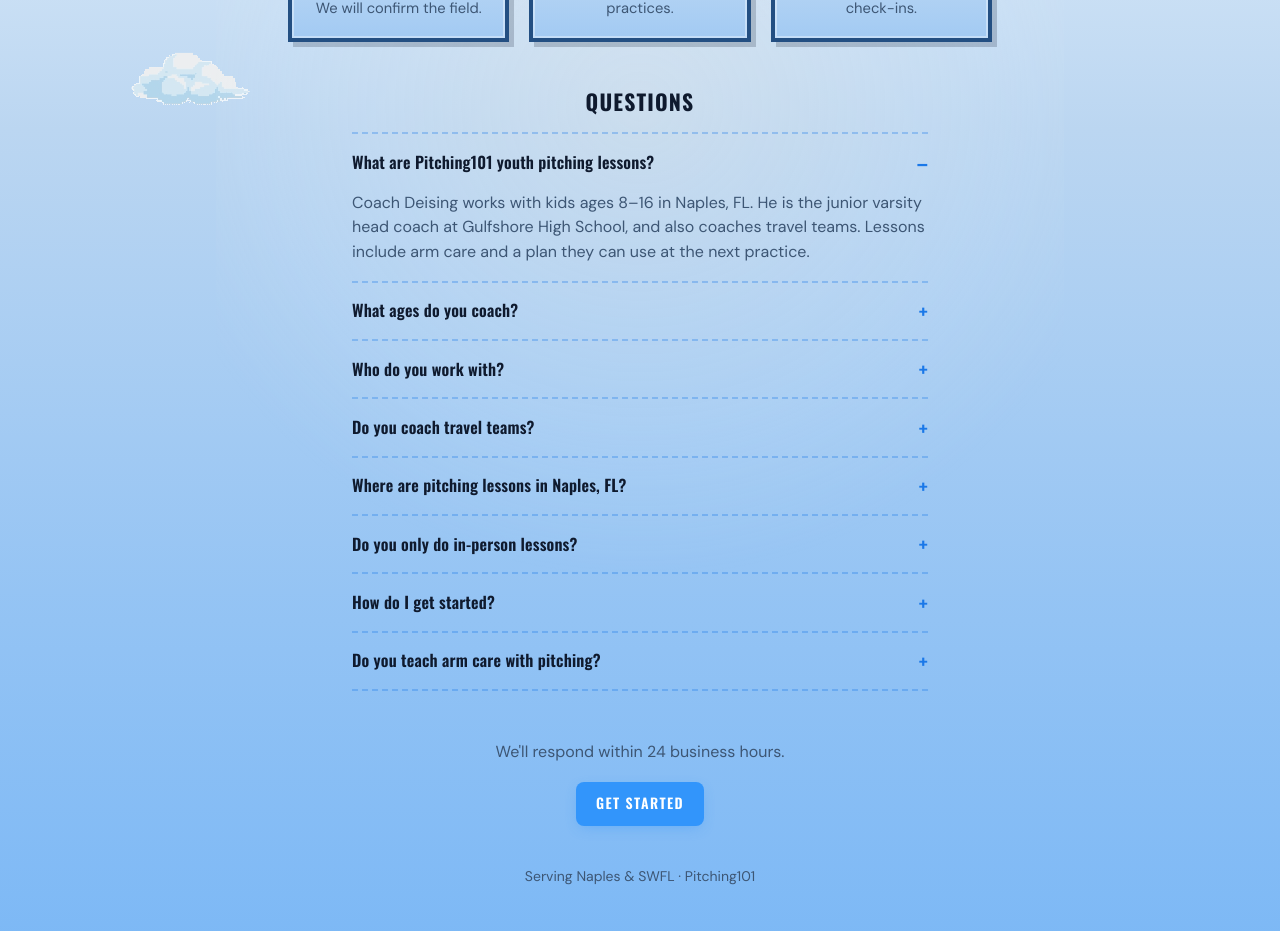
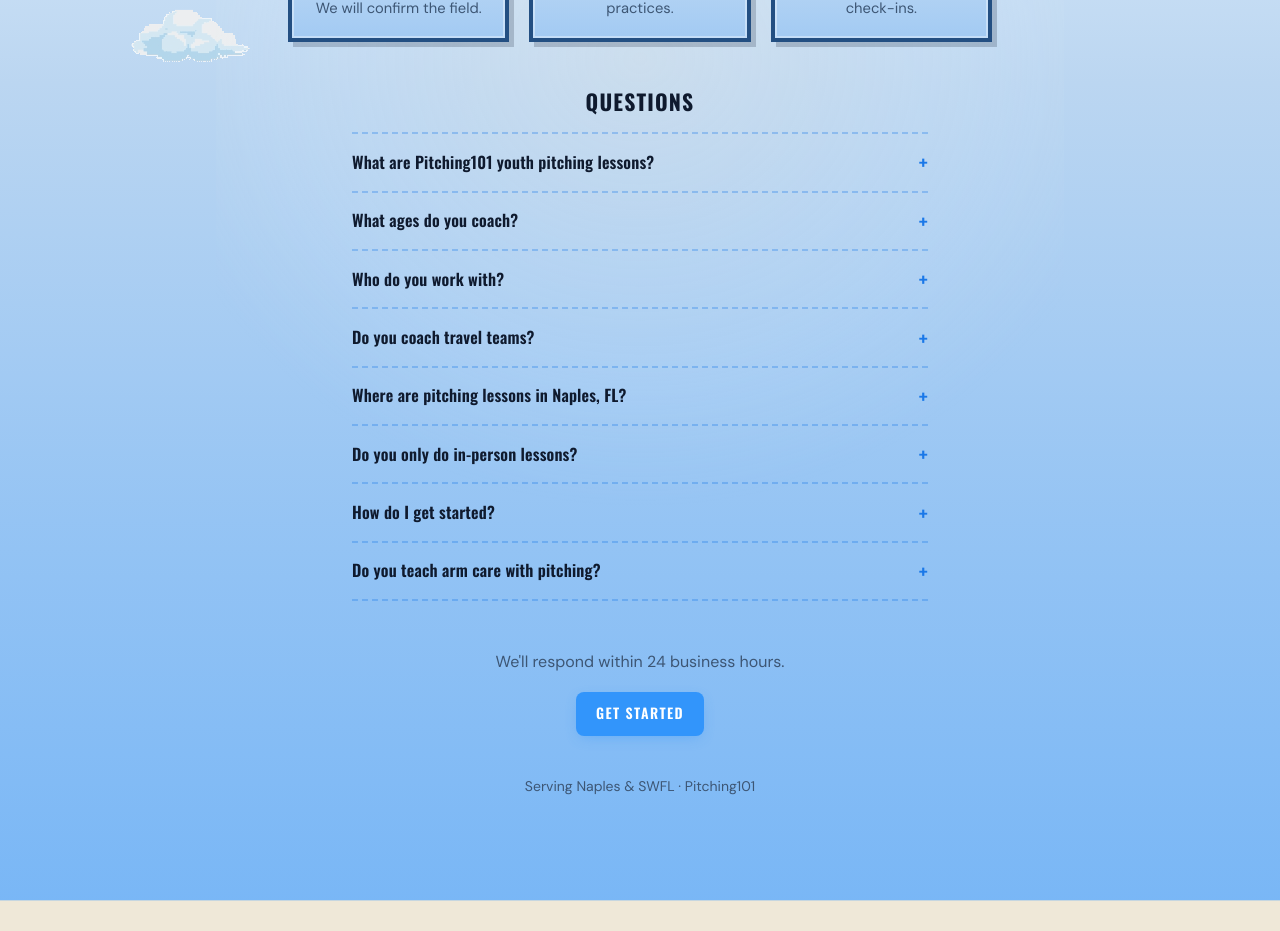
Before and after one commit to Pitching101/pitching101-web, a Next.js app: page /naples-fl-pitching-lessons in a window 1280 px wide. Shown: the part 860-1791 px from the top of the page. Built offline with nearby package versions, Linux system fonts and the light colour scheme; a web font is replaced by a local one.

Commit message:
Keep FAQ answers to one open panel at a time.
Questions start closed so the answer blocks stay hidden until you tap one.

Co-authored-by: nickdeisng-hash <nickdeisng-hash@users.noreply.github.com>

```diff
--- a/src/components/FaqList.tsx
+++ b/src/components/FaqList.tsx
@@ -3,9 +3,9 @@
 import { useLayoutEffect, useRef, useState } from "react";
 import type { FaqItem } from "@/data/siteCopy";
 
-/** Tap a question — first one starts open, answers ease in and out. */
+/** Tap a question — one answer at a time, all start closed. */
 export default function FaqList({ items }: { items: FaqItem[] }) {
-  const [open, setOpen] = useState<ReadonlySet<number>>(() => new Set([0]));
+  const [open, setOpen] = useState<number | null>(null);
   const rootRef = useRef<HTMLDivElement>(null);
   const panels = useRef<Array<HTMLDivElement | null>>([]);
   const skipMotion = useRef(true);
@@ -14,7 +14,7 @@ export default function FaqList({ items }: { items: FaqItem[] }) {
     const reduce = window.matchMedia("(prefers-reduced-motion: reduce)").matches;
     panels.current.forEach((panel, index) => {
       if (!panel) return;
-      const next = open.has(index) ? panel.scrollHeight : 0;
+      const next = open === index ? panel.scrollHeight : 0;
       if (skipMotion.current || reduce) {
         const previous = panel.style.transition;
         panel.style.transition = "none";
@@ -30,18 +30,13 @@ export default function FaqList({ items }: { items: FaqItem[] }) {
   }, [open, items]);
 
   function toggle(index: number) {
-    setOpen((current) => {
-      const next = new Set(current);
-      if (next.has(index)) next.delete(index);
-      else next.add(index);
-      return next;
-    });
+    setOpen((current) => (current === index ? null : index));
   }
 
   return (
     <div ref={rootRef} className="faq-list">
       {items.map((item, index) => {
-        const isOpen = open.has(index);
+        const isOpen = open === index;
         const panelId = `faq-a-${index}`;
         return (
           <div
```
